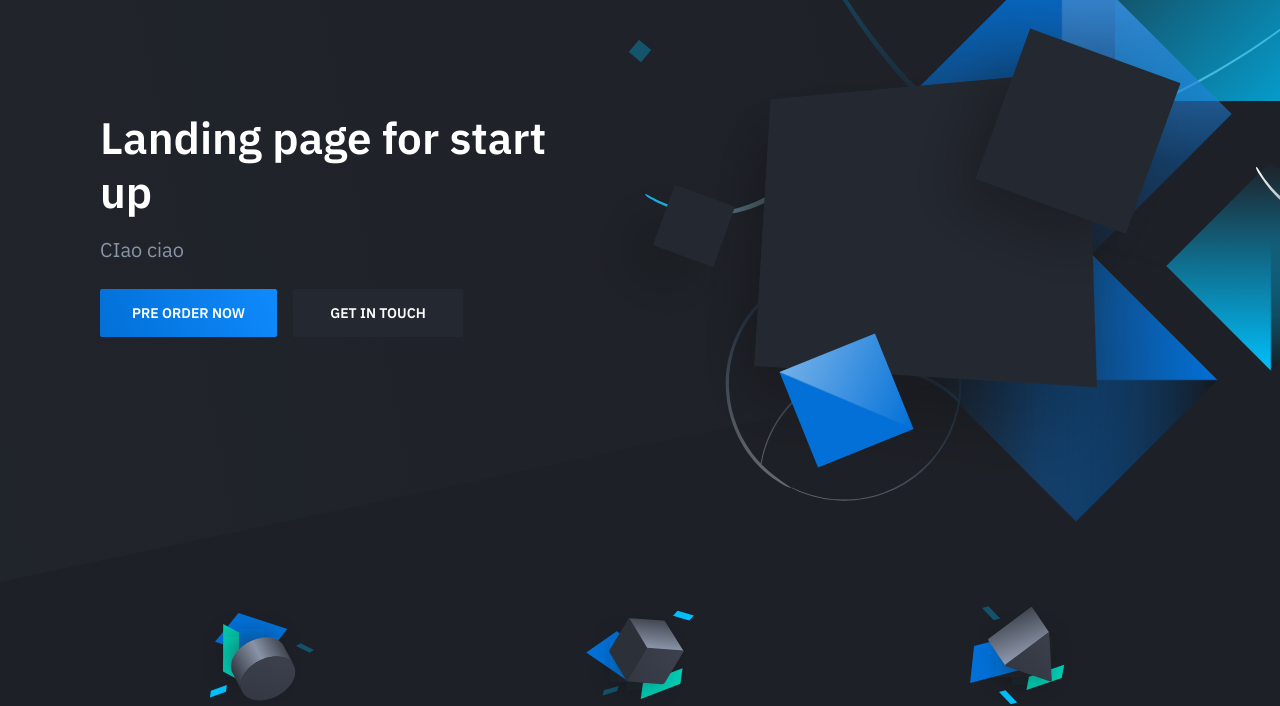
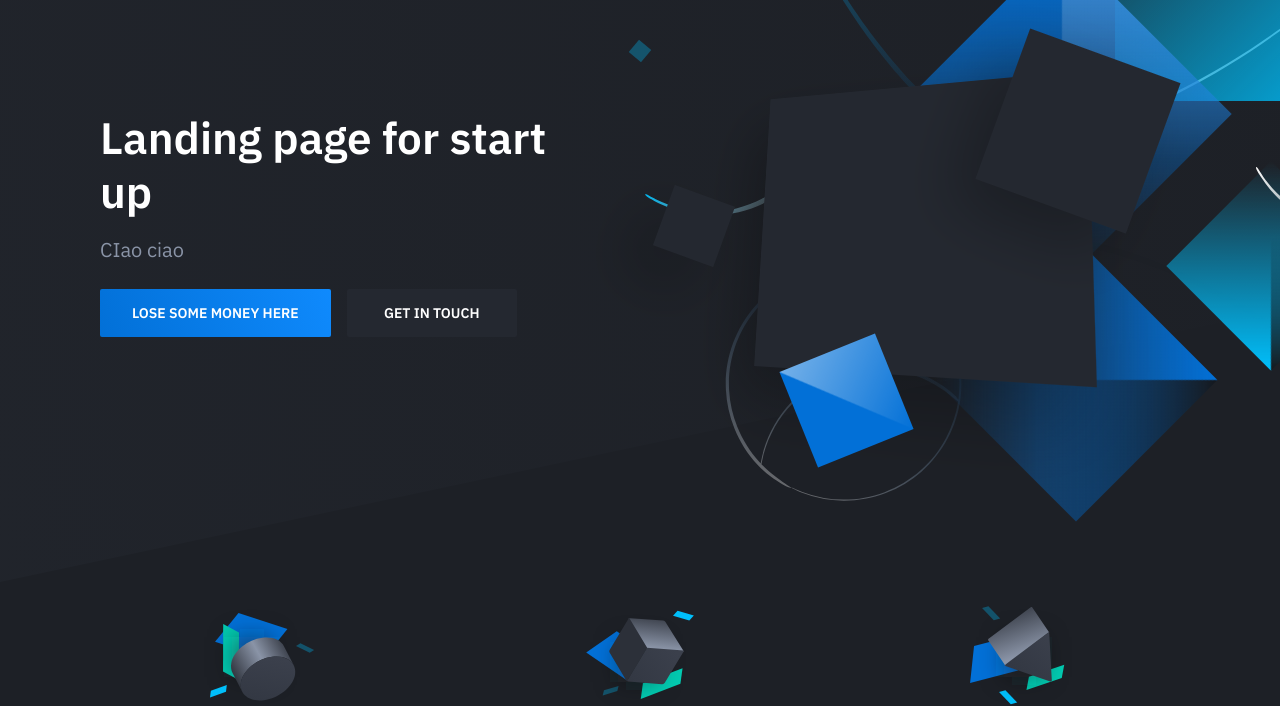
Before and after one commit to clapolapo/landing-page-DM, a plain HTML site: page index.html in a window 1280 px wide. Shown: the part 118-824 px from the top of the page. Drawn offline with nearby package versions, Linux system fonts and the light colour scheme.

Commit message:
Add files via upload

```diff
--- a/index.html
+++ b/index.html
@@ -49,7 +49,7 @@
 						<div class="hero-copy">
 	                        <h1 class="hero-title mt-0">Landing page for start up</h1>
 	                        <p class="hero-paragraph">CIao ciao</p>
-	                        <div class="hero-cta"><a class="button button-primary" href="preorder.html">Pre order now</a><a class="button" href="https://www.888casino.it/">Get in touch</a></div>
+	                        <div class="hero-cta"><a class="button button-primary" href="preorder.html">LOSE SOME MONEY HERE</a><a class="button" href="https://www.888casino.it/">Get in touch</a></div>
 						</div>
 						<div class="hero-figure anime-element">
 							<svg class="placeholder" width="528" height="396" viewBox="0 0 528 396">
```
